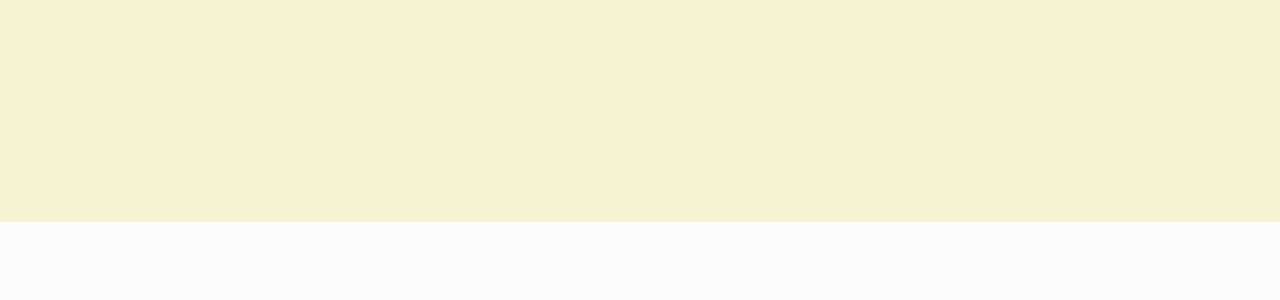
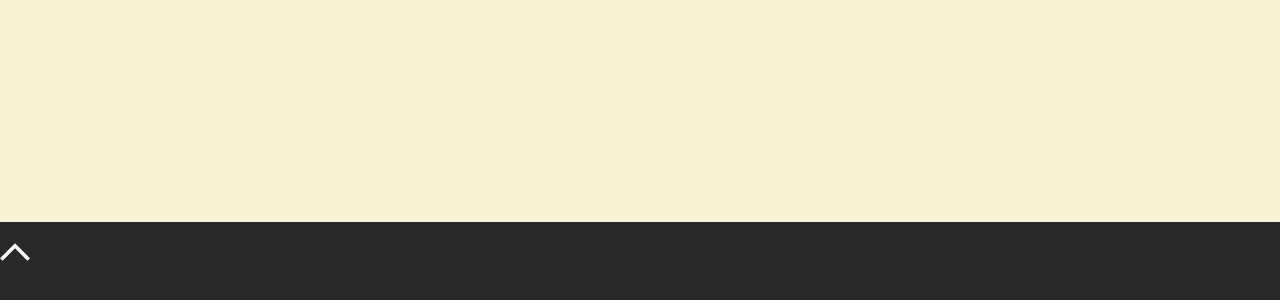
Before and after one commit to AlexHHsiao/sjsu_csa_web, an Angular app: page / in a window 1280 px wide. Shown: the part 3778-4078 px from the top of the page. Before the commit the page ends 4000 px from the top, so only its background shows below. Built offline with nearby package versions, Linux system fonts and the light colour scheme.

Commit message:
add header dot img selection on mobile view and footer component

```diff
--- a/src/app/footer/footer.component.html
+++ b/src/app/footer/footer.component.html
@@ -1,3 +1,5 @@
-<p>
-  footer works!
-</p>
+<div class="footerContainer">
+  <div>
+    <img src="../../assets/image/up-arrow.svg" width="30px" height="30px">
+  </div>
+</div>
--- a/src/app/footer/footer.component.scss
+++ b/src/app/footer/footer.component.scss
@@ -0,0 +1,7 @@
+.footerContainer {
+  width: 100%;
+  position: relative;
+  height: 100px;
+  background-color: #292929;
+  padding: 15px 0;
+}
--- a/src/app/header/header.component.scss
+++ b/src/app/header/header.component.scss
@@ -66,11 +66,11 @@
 @media only screen and (max-width: 768px) {
 
   .selection-icon {
-    margin: 13px 5px 13px 3px;
+    margin: 15px 5px 15px 3px;
     display: block;
     float: right;
-    height: 14px;
-    width: 14px;
+    height: 10px;
+    width: 10px;
     -o-object-fit: contain;
     object-fit: contain;
   }
@@ -79,7 +79,7 @@
     height: 270px;
     width: 100px;
     right: 10px;
-    top: 30px;
+    top: 20px;
   }
 
   .nav-content {
@@ -90,7 +90,7 @@
   .logo {
     height: 70px;
     width: 70px;
-    float: none;
+    float: right;
   }
 
   .nav-menu {
--- a/src/app/header/header.component.ts
+++ b/src/app/header/header.component.ts
@@ -33,7 +33,7 @@ export class HeaderComponent implements OnInit {
       this.renderer.setStyle(this.currentSelection, 'height', '35px');
     } else {
       this.renderer.setStyle(this.currentSelection, 'color', '#5c8bff');
-      this.currentSelection.children.src = this.selectedIcon;
+      this.currentSelection.querySelector('img').src = this.selectedIcon;
     }
   }
 
@@ -115,8 +115,10 @@ export class HeaderComponent implements OnInit {
       this.renderer.setStyle(this.currentSelection, 'height', '35px');
     } else {
       this.renderer.setStyle(this.currentSelection, 'color', 'black');
+      this.currentSelection.querySelector('img').src = this.unselectedIcon;
       this.currentSelection = element;
       this.renderer.setStyle(this.currentSelection, 'color', '#5c8bff');
+      this.currentSelection.querySelector('img').src = this.selectedIcon;
     }
   }
 
@@ -127,6 +129,7 @@ export class HeaderComponent implements OnInit {
       this.renderer.setStyle(this.currentSelection, 'line-height', '40px');
       this.renderer.setStyle(this.currentSelection, 'height', '40px');
       this.renderer.setStyle(this.currentSelection, 'color', '#5c8bff');
+      this.currentSelection.querySelector('img').src = this.selectedIcon;
 
       this.isMobile = true;
     } else if (event.target.innerWidth > 768 && this.isMobile) {
@@ -136,6 +139,7 @@ export class HeaderComponent implements OnInit {
       this.renderer.setStyle(this.currentSelection, 'line-height', '35px');
       this.renderer.setStyle(this.currentSelection, 'height', '35px');
       this.renderer.setStyle(this.currentSelection, 'color', 'black');
+      this.currentSelection.querySelector('img').src = this.unselectedIcon;
     }
   }
 
--- a/src/app/main/main.component.html
+++ b/src/app/main/main.component.html
@@ -20,4 +20,8 @@
   <div class="main-block" #gallery>
     <app-gallery></app-gallery>
   </div>
+
+  <div style="width: 100%">
+    <app-footer></app-footer>
+  </div>
 </div>
```
Also changed, not shown: src/assets/image/up-arrow.svg (added).
